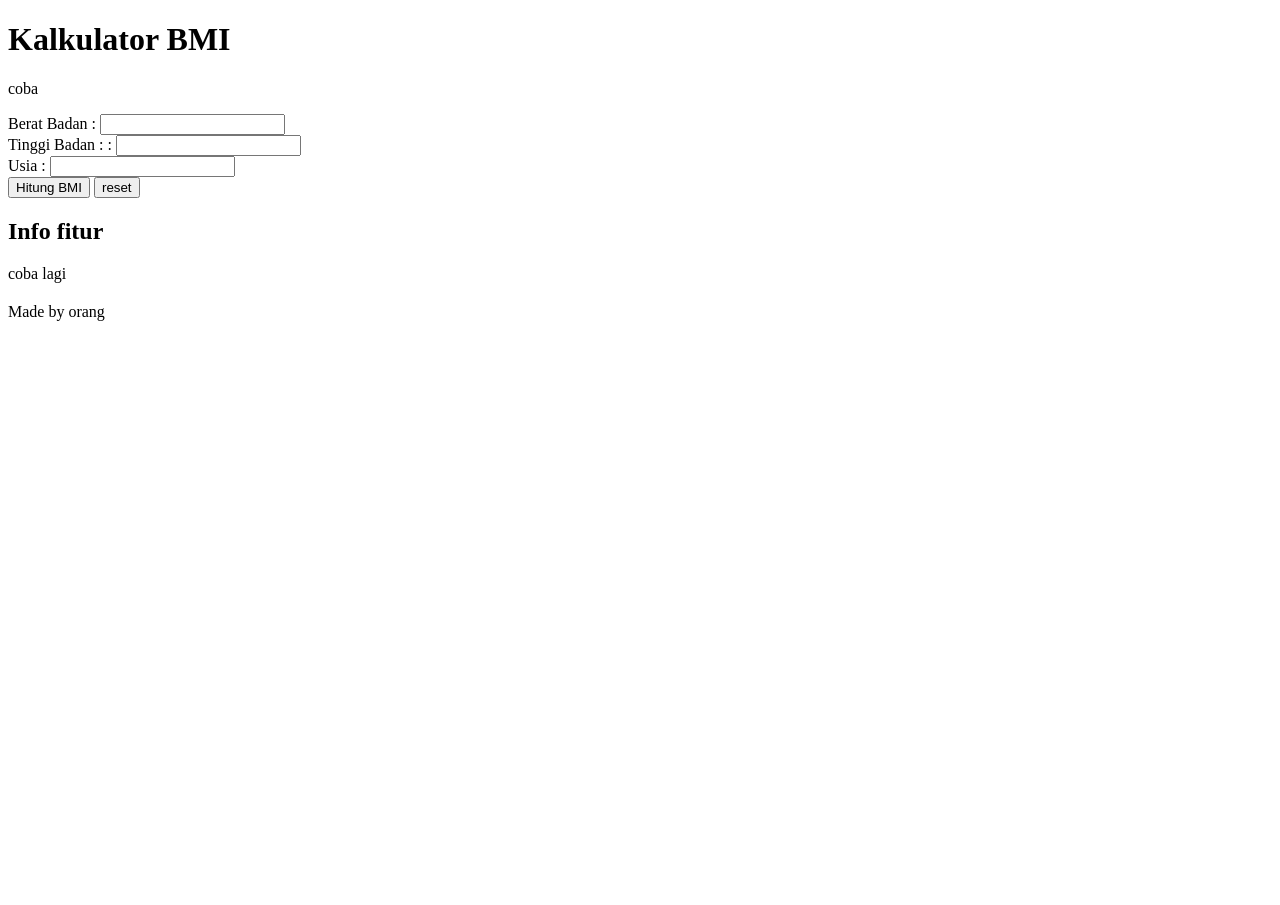
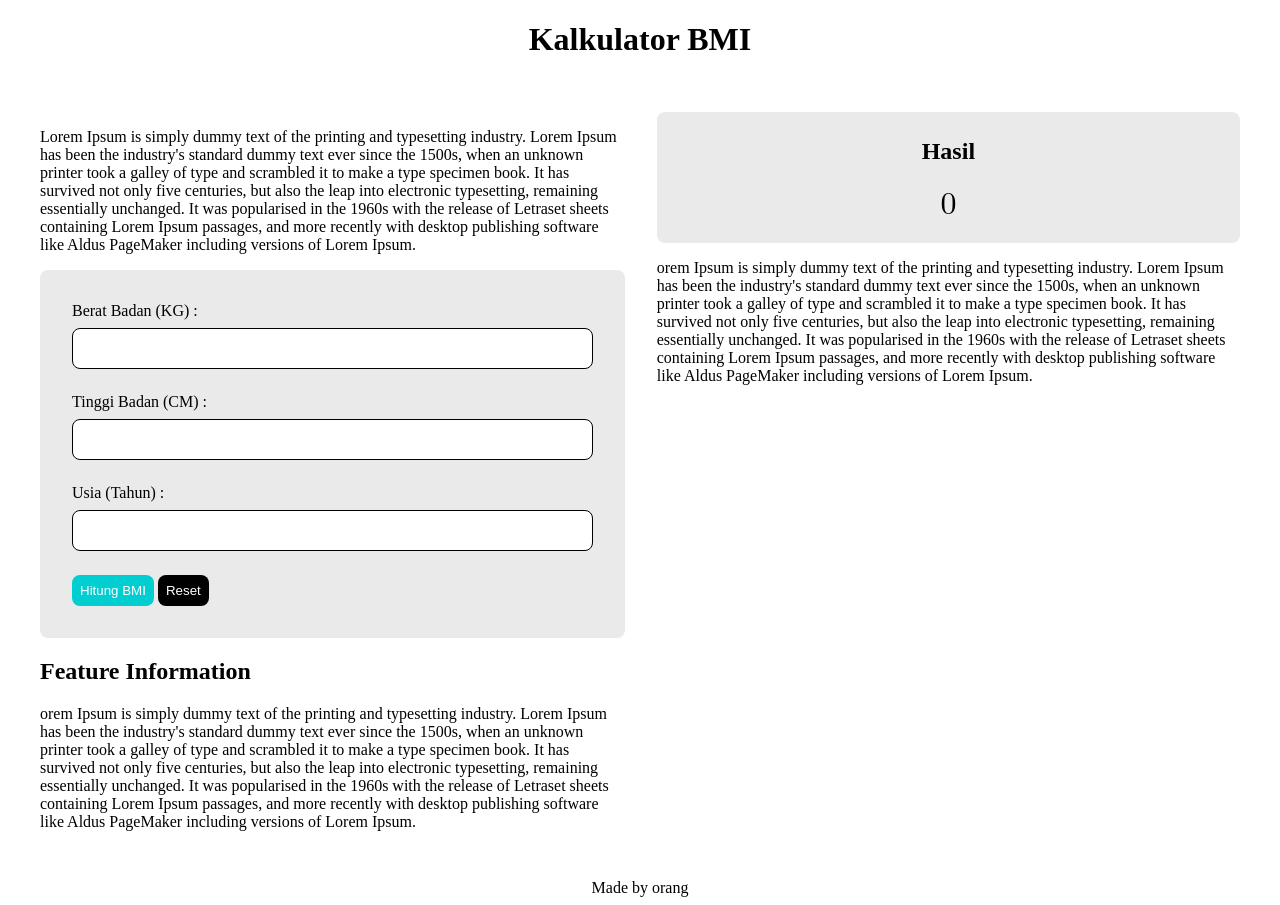
Before and after one commit to revou-fundamental-course/20-jan-25-NeroPalv, a plain HTML site: page index.html in a window 1280 px wide. Before the commit the page ends 800 px from the top, so only its background shows below. Drawn offline with Linux system fonts and the light colour scheme.

Commit message:
tambahtambah

```diff
--- a/css/stylesheet.css
+++ b/css/stylesheet.css
@@ -1 +1,66 @@
-/* file css */
+.form-group{
+    display: flex;
+    flex-direction: column;
+    padding-bottom: 16px;
+}
+
+main{
+    display: flex;
+    gap: 32px;
+    padding: 32px;
+}
+
+footer{
+    text-align: center;
+}
+
+form{
+    background-color: rgb(234, 234, 234);
+    padding: 32px;
+    border-radius: 8px;
+}
+
+button{
+    border: none;
+    padding: 8px;
+    border-radius: 8px;
+}
+
+input{
+    border-radius: 8px;
+    border: 0.5px solid;
+}
+
+.tombol-hitung{
+background-color: darkturquoise;
+color: white;
+}
+
+.tombol-reset{
+background-color: black;
+color: white;
+}
+
+#result-bmi{
+    font-size: xx-large;
+    font-family: math;
+}
+
+.main-header{
+    text-align: center;
+}
+
+input[type="number"]{
+    width: 100%;
+    padding: 12px 20px;
+    margin: 8px 0;
+    box-sizing: border-box;
+}
+
+.result-section{
+    text-align: center;
+    background-color: rgb(234, 234, 234);
+    padding-top: 6px;
+    padding-bottom: 20px;
+    border-radius: 8px;
+}
--- a/index.html
+++ b/index.html
@@ -7,59 +7,68 @@
         <title>Document</title>
 </head>
 <body>
-    <header>
+    <header class="main-header">
         <h1>Kalkulator BMI</h1>
     </header>
 
     <main>
+        <!-- left section -->
         <section>
         <!-- introduction -->
         <article>
-            <p>coba</p>
+            <p>Lorem Ipsum is simply dummy text of the printing and typesetting industry. Lorem Ipsum has been the industry's standard dummy text ever since the 1500s, when an unknown printer took a galley of type and scrambled it to make a type specimen book. It has survived not only five centuries, but also the leap into electronic typesetting, remaining essentially unchanged. It was popularised in the 1960s with the release of Letraset sheets containing Lorem Ipsum passages, and more recently with desktop publishing software like Aldus PageMaker including versions of Lorem Ipsum.</p>
         </article>
+
         <!-- form -->
         <form>
             <div class="form-group">
-                <label for="input-BB">Berat Badan : </label>
+                <label for="input-BB">Berat Badan (KG) : </label>
                 <input type="number" id="input-BB">
             </div>
             <div class="form-group">
-                <label for="input-TB">Tinggi Badan : : </label>
+                <label for="input-TB">Tinggi Badan (CM) : </label>
                 <input type="number" id="input-TB">
             </div>
             <div class="form-group">
-                <label for="input-usia">Usia : </label>
+                <label for="input-usia">Usia (Tahun) : </label>
                 <input type="number" id="input-usia">
             </div>
             <div>
-                <button>Hitung BMI</button>
-                <button>reset</button>
+                <button class="tombol-hitung">Hitung BMI</button>
+                <button class="tombol-reset">Reset</button>
             </div>
 
         </form>
-
+        <!-- Feature Information -->
         <article>
             <header>
-                <h2>Info fitur</h2>
+                <h2>Feature Information</h2>
             </header>
-            <p>coba lagi</p>
+            <p>orem Ipsum is simply dummy text of the printing and typesetting industry. Lorem Ipsum has been the industry's standard dummy text ever since the 1500s, when an unknown printer took a galley of type and scrambled it to make a type specimen book. It has survived not only five centuries, but also the leap into electronic typesetting, remaining essentially unchanged. It was popularised in the 1960s with the release of Letraset sheets containing Lorem Ipsum passages, and more recently with desktop publishing software like Aldus PageMaker including versions of Lorem Ipsum.</p>
         </article>
         </section>
 
-        <!-- left content -->
+        <!-- right section -->
         <section>
-            <header>
-                <h2></h2>
-            </header>
+            <section class="result-section">
+                <header>
+                    <h2>Hasil</h2>
+                </header>
+
+                <div>
+                    <span id="result-bmi">0</span>
+                </div>
+            </section>
+
 
             <article>
-                <p></p>
+                <p>orem Ipsum is simply dummy text of the printing and typesetting industry. Lorem Ipsum has been the industry's standard dummy text ever since the 1500s, when an unknown printer took a galley of type and scrambled it to make a type specimen book. It has survived not only five centuries, but also the leap into electronic typesetting, remaining essentially unchanged. It was popularised in the 1960s with the release of Letraset sheets containing Lorem Ipsum passages, and more recently with desktop publishing software like Aldus PageMaker including versions of Lorem Ipsum.</p>
             </article>
         </section>
     </main>
 
-    <foot>
+    <footer>
         <span>Made by orang</span>
-    </foot>
+    </footer>
 </body>
 </html>
```
